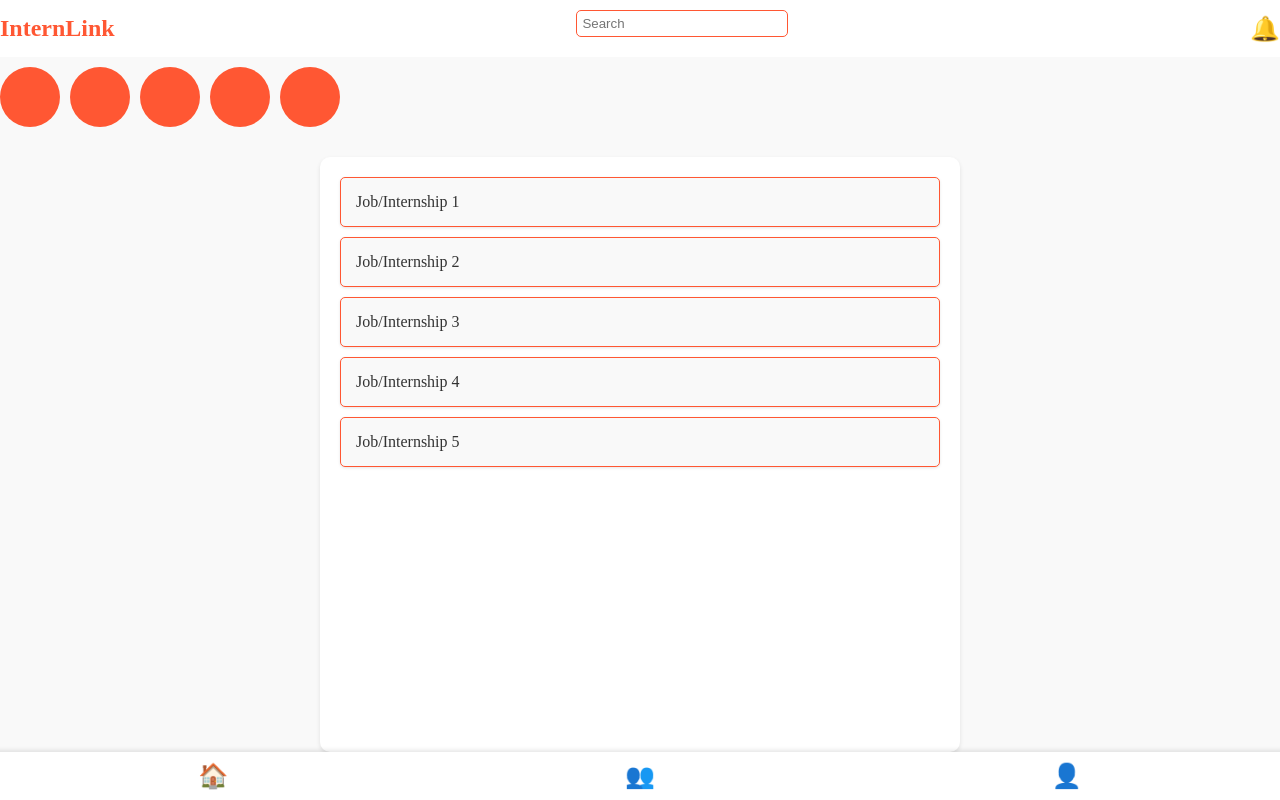
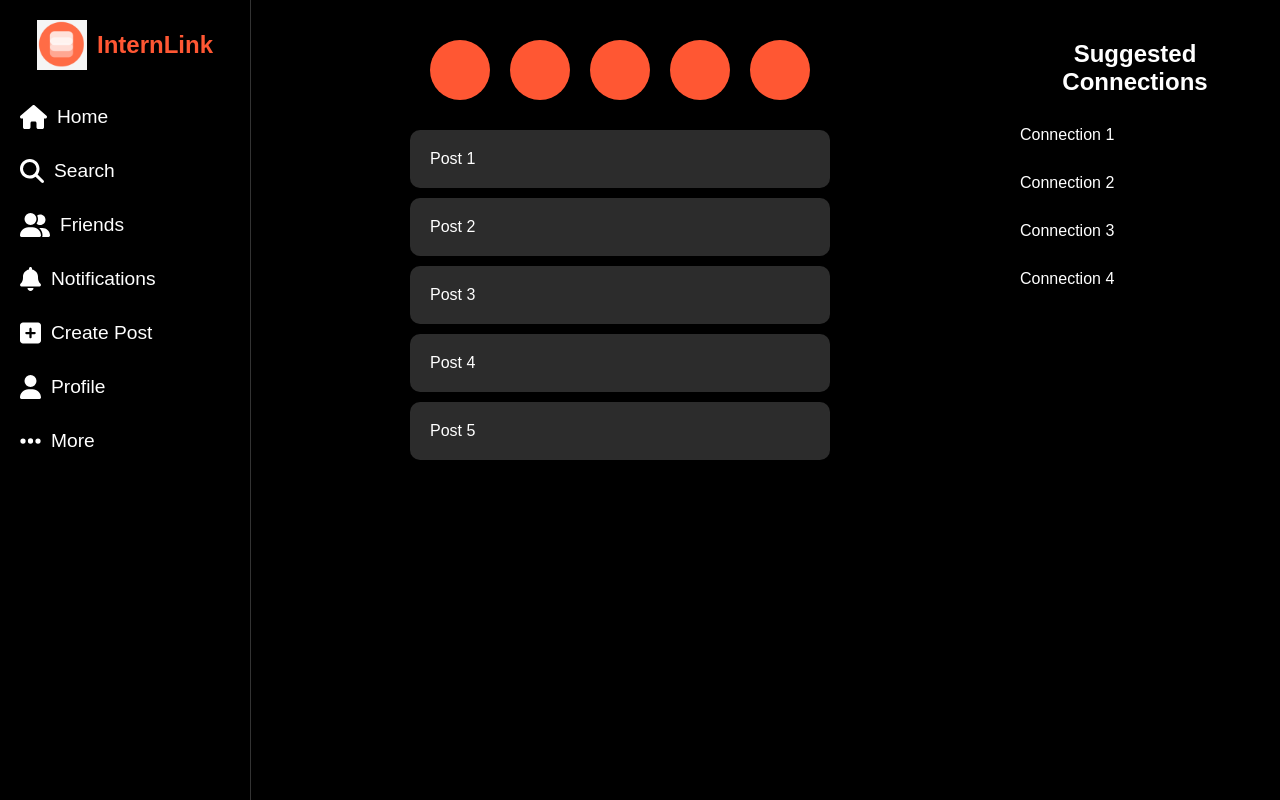
Before and after one commit to zaraduruji/InternLink, a React (Vite) app in the folder frontend/: page /home in a window 1280 px wide. Built offline with nearby package versions, Linux system fonts and the light colour scheme.

Commit message:
Added light mode + Dark mode feature

```diff
--- a/frontend/package.json
+++ b/frontend/package.json
@@ -10,6 +10,9 @@
     "preview": "vite preview"
   },
   "dependencies": {
+    "@fortawesome/fontawesome-svg-core": "^6.5.2",
+    "@fortawesome/free-solid-svg-icons": "^6.5.2",
+    "@fortawesome/react-fontawesome": "^0.2.2",
     "react": "^18.3.1",
     "react-dom": "^18.3.1",
     "react-modal": "^3.16.1",
--- a/frontend/src/Home Page/Home.css
+++ b/frontend/src/Home Page/Home.css
@@ -1,100 +1,198 @@
-/* src/Home Page/Home.css */
+body {
+  margin: 0;
+  font-family: Arial, sans-serif;
+  transition: background-color 0.3s, color 0.3s;
+}
 
-:root {
-  --primary-color: #ff5733; /* Orange */
-  --background-color: #f9f9f9; /* Light gray */
-  --header-footer-bg: #fff; /* White */
-  --text-color: #333; /* Dark gray */
-  --shadow-color: rgba(0, 0, 0, 0.1);
+.dark-mode {
+  background-color: #000;
+  color: #fff;
+}
+
+.light-mode {
+  background-color: #fff;
+  color: #000;
 }
 
 .home-container {
   display: flex;
-  flex-direction: column;
   height: 100vh;
-  align-items: center;
-  background-color: var(--background-color);
-  color: var(--text-color);
 }
 
-.home-header {
+.sidebar {
+  width: 250px;
+  background-color: #000;
   display: flex;
-  justify-content: space-between;
+  flex-direction: column;
   align-items: center;
-  width: 100%;
-  padding: 10px;
-  background-color: var(--header-footer-bg);
-  box-shadow: 0 2px 4px var(--shadow-color);
+  padding: 20px 0;
+  position: fixed;
+  top: 0;
+  left: 0;
+  height: 100vh;
+  border-right: 1px solid #333;
+}
+
+.logo-container {
+  display: flex;
+  align-items: center;
+  margin-bottom: 20px;
 }
 
 .logo {
+  width: 50px;
+  margin-right: 10px;
+}
+
+.logo-text {
+  color: #ff5733;
   font-size: 1.5em;
   font-weight: bold;
-  color: var(--primary-color);
 }
 
-.search-bar input {
-  width: 200px;
-  padding: 5px;
-  border: 1px solid var(--primary-color);
-  border-radius: 5px;
+.nav-menu {
+  display: flex;
+  flex-direction: column;
+  width: 100%;
 }
 
-.notifications {
+.nav-item {
+  display: flex;
+  align-items: center;
+  width: 100%;
+  padding: 15px 20px;
+  cursor: pointer;
+}
+
+.nav-icon {
+  color: #fff;
   font-size: 1.5em;
+  margin-right: 10px;
+  transition: color 0.3s;
+}
+
+.nav-text {
+  font-size: 1.2em;
+  transition: color 0.3s;
+  color: #fff;
+}
+
+.nav-item:hover .nav-icon,
+.nav-item:hover .nav-text {
+  color: #ff5733;
+}
+
+.more-menu {
+  width: 100%;
+  padding: 10px 20px;
+}
+
+.more-item {
+  display: flex;
+  align-items: center;
+  padding: 10px 0;
+  cursor: pointer;
+}
+
+.more-icon {
+  color: #fff;
+  font-size: 1.2em;
+  margin-right: 10px;
+}
+
+.more-text {
+  font-size: 1em;
+  color: #fff;
+}
+
+.more-item:hover .more-icon,
+.more-item:hover .more-text {
+  color: #ff5733;
+}
+
+.main-content {
+  flex: 1;
+  margin-left: 250px;
+  display: flex;
+  flex-direction: column;
+  align-items: center;
+  padding: 20px;
+  overflow-y: auto;
+  background-color: #000;
 }
 
 .stories-lineup {
   display: flex;
-  overflow-x: scroll;
-  padding: 10px;
-  background-color: var(--background-color);
-  width: 100%;
+  justify-content: center;
+  padding: 20px;
 }
 
 .story {
   width: 60px;
   height: 60px;
-  background-color: var(--primary-color);
+  background-color: #ff5733;
   border-radius: 50%;
-  margin-right: 10px;
+  margin: 0 10px;
 }
 
-.listings {
-  flex: 1;
-  padding: 20px;
-  width: 100%;
-  max-width: 600px;
-  background-color: var(--header-footer-bg);
-  box-shadow: 0 2px 4px var(--shadow-color);
-  border-radius: 10px;
-  margin-top: 20px;
+.posts-container {
+  width: 60%;
+  margin: 0 auto;
 }
 
-.listing {
-  padding: 15px;
-  margin-bottom: 10px;
-  background-color: var(--background-color);
-  border: 1px solid var(--primary-color);
-  border-radius: 5px;
-  box-shadow: 0 1px 3px var(--shadow-color);
-  transition: transform 0.2s;
+.post {
+  background-color: #2c2c2c;
+  margin: 10px 0;
+  padding: 20px;
+  border-radius: 10px;
 }
 
-.listing:hover {
-  transform: scale(1.02);
+.suggested-connections {
+  width: 250px;
+  padding: 20px;
+  position: relative;
+  top: 0;
+  right: 0;
+  height: auto;
+  background-color: #000;
 }
 
-.navbar {
-  display: flex;
-  justify-content: space-around;
-  width: 100%;
-  padding: 10px;
-  background-color: var(--header-footer-bg);
-  box-shadow: 0 -2px 4px var(--shadow-color);
+.suggested-connections h2 {
+  font-size: 1.5em;
+  margin-bottom: 20px;
 }
 
-.nav-icon {
-  font-size: 1.5em;
-  color: var(--primary-color);
+.connection {
+  padding: 10px;
+  margin: 10px 0;
+  border-radius: 10px;
+  background-color: transparent;
 }
+
+.light-mode .sidebar,
+.light-mode .main-content,
+.light-mode .suggested-connections {
+  background-color: #fff;
+}
+
+.light-mode .nav-icon,
+.light-mode .nav-text,
+.light-mode .more-icon,
+.light-mode .more-text {
+  color: #000;
+}
+
+.light-mode .post {
+  background-color: #f0f0f0;
+}
+
+.nav-item:hover .nav-icon,
+.nav-item:hover .nav-text,
+.more-item:hover .more-icon,
+.more-item:hover .more-text {
+  color: #ff5733;
+}
+
+.light-mode .sidebar {
+  border-right: 1px solid #dbdbdb;
+}
--- a/frontend/src/Home Page/Home.jsx
+++ b/frontend/src/Home Page/Home.jsx
@@ -1,21 +1,76 @@
 // src/Home Page/Home.jsx
 
-import React from 'react';
+import React, { useState } from 'react';
 import './Home.css';
+import { FontAwesomeIcon } from '@fortawesome/react-fontawesome';
+import { faHome, faSearch, faUserFriends, faBell, faPlusSquare, faUser, faEllipsisH, faCog, faBookmark, faAdjust } from '@fortawesome/free-solid-svg-icons';
+import logo from '../../public/logo.png';
 
 const Home = () => {
+  const [isMoreOpen, setIsMoreOpen] = useState(false);
+  const [darkMode, setDarkMode] = useState(true);
+
+  const toggleMore = () => {
+    setIsMoreOpen(!isMoreOpen);
+  };
+
+  const toggleDarkMode = () => {
+    setDarkMode(!darkMode);
+    document.body.classList.toggle('light-mode');
+  };
+
   return (
-    <div className="home-container">
-      <header className="home-header">
-        <div className="logo">InternLink</div>
-        <div className="search-bar">
-          <input type="text" placeholder="Search" />
+    <div className={`home-container ${darkMode ? 'dark-mode' : 'light-mode'}`}>
+      <aside className="sidebar">
+        <div className="logo-container">
+          <img src={logo} alt="InternLink Logo" className="logo" />
+          <span className="logo-text">InternLink</span>
         </div>
-        <div className="notifications">
-          <span className="notification-icon">🔔</span>
+        <nav className="nav-menu">
+          <div className="nav-item">
+            <FontAwesomeIcon icon={faHome} className="nav-icon" />
+            <span className="nav-text">Home</span>
           </div>
-      </header>
+          <div className="nav-item">
+            <FontAwesomeIcon icon={faSearch} className="nav-icon" />
+            <span className="nav-text">Search</span>
+          </div>
+          <div className="nav-item">
+            <FontAwesomeIcon icon={faUserFriends} className="nav-icon" />
+            <span className="nav-text">Friends</span>
+          </div>
+          <div className="nav-item">
+            <FontAwesomeIcon icon={faBell} className="nav-icon" />
+            <span className="nav-text">Notifications</span>
+          </div>
+          <div className="nav-item">
+            <FontAwesomeIcon icon={faPlusSquare} className="nav-icon" />
+            <span className="nav-text">Create Post</span>
+          </div>
+          <div className="nav-item">
+            <FontAwesomeIcon icon={faUser} className="nav-icon" />
+            <span className="nav-text">Profile</span>
+          </div>
+          <div className="nav-item more" onClick={toggleMore}>
+            <FontAwesomeIcon icon={faEllipsisH} className="nav-icon" />
+            <span className="nav-text">More</span>
+          </div>
+          {isMoreOpen && (
+            <div className="more-menu">
+              <div className="more-item" onClick={toggleDarkMode}>
+                <FontAwesomeIcon icon={faAdjust} className="more-icon" />
+                <span className="more-text">Switch Appearance</span>
+              </div>
+              <div className="more-item">
+                <FontAwesomeIcon icon={faBookmark} className="more-icon" />
+                <span className="more-text">Saved</span>
+              </div>
+            </div>
+          )}
+        </nav>
+      </aside>
 
+      <main className="main-content">
         <div className="stories-lineup">
           <div className="story"></div>
           <div className="story"></div>
@@ -24,19 +79,22 @@ const Home = () => {
           <div className="story"></div>
         </div>
 
-      <div className="listings">
-        <div className="listing">Job/Internship 1</div>
-        <div className="listing">Job/Internship 2</div>
-        <div className="listing">Job/Internship 3</div>
-        <div className="listing">Job/Internship 4</div>
-        <div className="listing">Job/Internship 5</div>
+        <div className="posts-container">
+          <div className="post">Post 1</div>
+          <div className="post">Post 2</div>
+          <div className="post">Post 3</div>
+          <div className="post">Post 4</div>
+          <div className="post">Post 5</div>
         </div>
+      </main>
 
-      <nav className="navbar">
-        <span className="nav-icon">🏠</span>
-        <span className="nav-icon">👥</span>
-        <span className="nav-icon">👤</span>
-      </nav>
+      <aside className="suggested-connections">
+        <h2>Suggested Connections</h2>
+        <div className="connection">Connection 1</div>
+        <div className="connection">Connection 2</div>
+        <div className="connection">Connection 3</div>
+        <div className="connection">Connection 4</div>
+      </aside>
     </div>
   );
 };
--- a/frontend/src/Login Page/Login.css
+++ b/frontend/src/Login Page/Login.css
@@ -4,7 +4,7 @@
   text-align: center;
 }
 
-h2{
+h2 {
   text-align: center;
 }
 
@@ -23,6 +23,23 @@ input {
   margin-bottom: 10px;
   border: 1px solid #ddd;
   border-radius: 4px;
+}
+
+.password-container {
+  position: relative;
+}
+
+.password-container input {
+  width: 100%;
+  padding-right: 40px;
+}
+
+.password-toggle-icon {
+  position: absolute;
+  right: 10px;
+  top: 50%;
+  transform: translateY(-50%);
+  cursor: pointer;
 }
 
 .login-button {
--- a/frontend/src/Login Page/Login.jsx
+++ b/frontend/src/Login Page/Login.jsx
@@ -4,14 +4,21 @@ import "./Login.css";
 import React, { useState, useContext } from "react";
 import { useNavigate } from "react-router-dom";
 import { UserContext } from "../UserContext";
+import { FontAwesomeIcon } from '@fortawesome/react-fontawesome';
+import { faEye, faEyeSlash } from '@fortawesome/free-solid-svg-icons';
 
 function Login({ setShowLoginModal, setShowSignupModal }) {
   const [email, setEmail] = useState("");
   const [password, setPassword] = useState("");
+  const [showPassword, setShowPassword] = useState(false);
   const [error, setError] = useState(null);
   const [loading, setLoading] = useState(false);
   const { updateUser } = useContext(UserContext);
   const navigate = useNavigate();
+
+  const togglePasswordVisibility = () => {
+    setShowPassword(!showPassword);
+  };
 
   async function handleLogin(event) {
     event.preventDefault();
@@ -62,13 +69,18 @@ function Login({ setShowLoginModal, setShowSignupModal }) {
             onChange={(e) => setEmail(e.target.value)}
             required
           />
+          <div className="password-container">
             <input
-            type="password"
+              type={showPassword ? "text" : "password"}
               placeholder="Password"
               value={password}
               onChange={(e) => setPassword(e.target.value)}
               required
             />
+            <span className="password-toggle-icon" onClick={togglePasswordVisibility}>
+              <FontAwesomeIcon icon={showPassword ? faEyeSlash : faEye} />
+            </span>
+          </div>
           <button type="submit" className="login-button" disabled={loading}>Log In</button>
         </form>
         <p>No account? <a href="#" onClick={handleSignupClick}>Sign Up</a></p>
```
Also changed, not shown: frontend/public/logo.png (added), 1 other file (tests, documents, lock files or other folders). Lines whose indentation alone changed are shown as unchanged.
